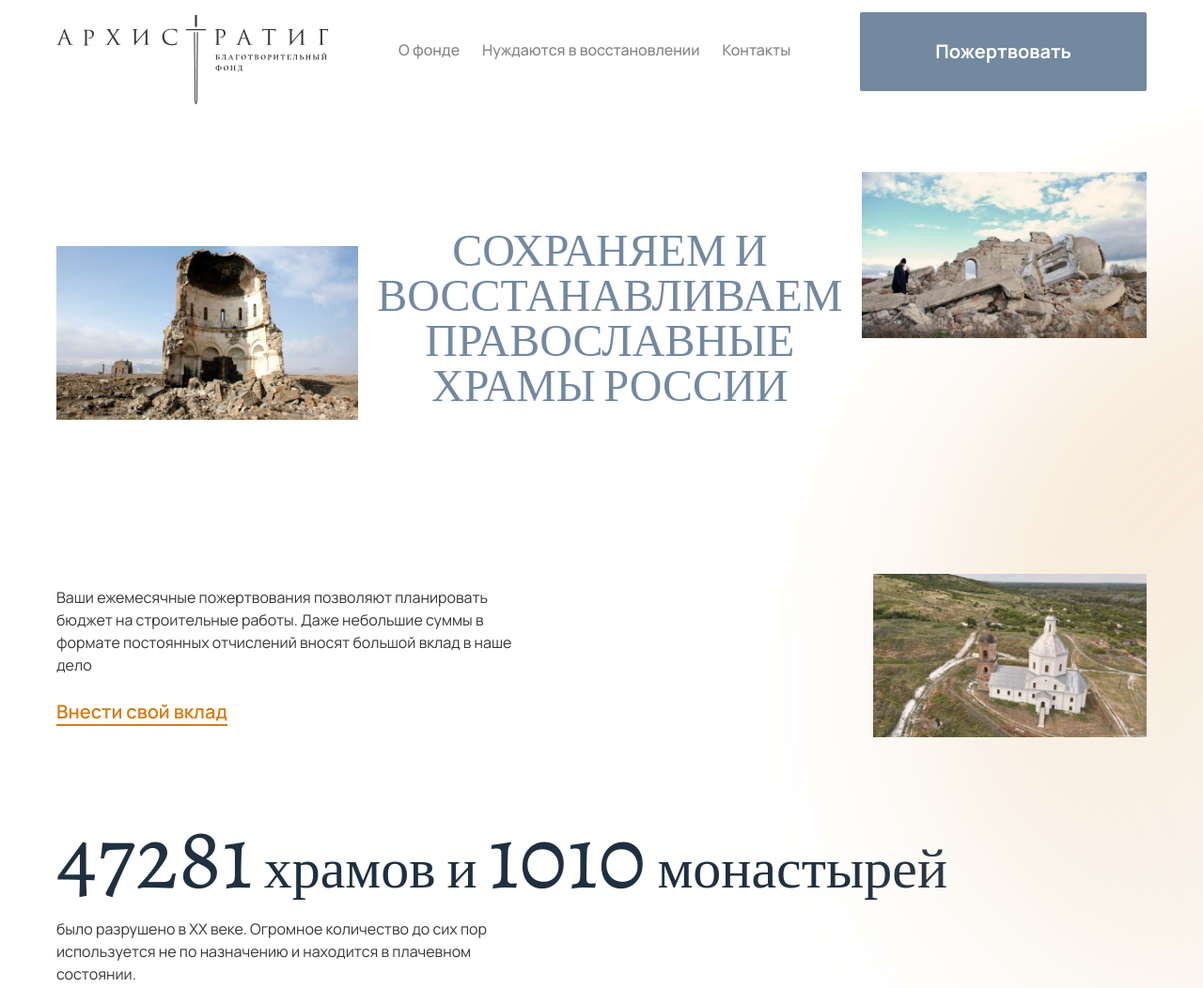
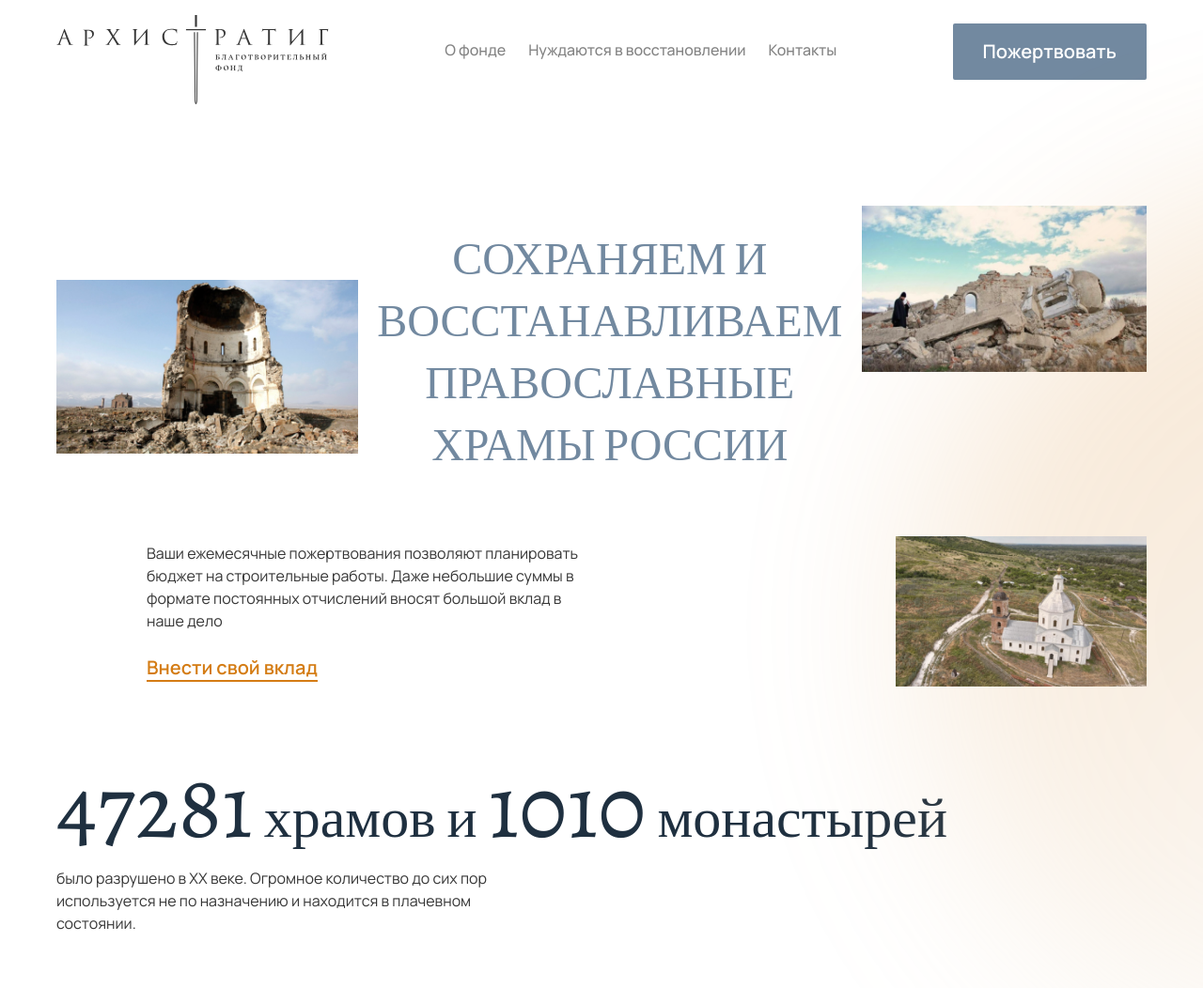
Before and after one commit to DizMaxWork/fond, a website: page index.html in a window 1280 px wide. Shown: the top 1052 px of the page at 94% size. Drawn offline with nearby package versions, Linux system fonts and the light colour scheme.

Commit message:
Итог

```diff
--- a/index.html
+++ b/index.html
@@ -82,8 +82,8 @@
                 <div class="bars md:hidden cursor-pointer" onclick="">
                     <img src="img/burger.svg" alt="">
                 </div>
-                <div class="btn-style md:px-20 px-4 md:py-7 py-2 rounded-sm hover-2 cursor-pointer">
-                    <button class="text-white font-bold md:text-xl text-xs">
+                <div class="btn-style md:px-8 px-4 md:py-4 py-2 rounded-sm hover-2 cursor-pointer">
+                    <button class="text-white font-semibold md:text-xl text-xs">
                         Пожертвовать
                     </button>
                 </div>
@@ -110,7 +110,7 @@
                             <img src="img/4.png" alt="">
                         </div>
                         <div class="xl:w-1/2 md:w-3/5 sm:w-3/4 text-center xl:pt-24 pt-16 xl:mx-0 mx-auto">
-                            <p class="font-medium leading-snug xl:text-5xl sm:text-4xl text-3xl big-text color-72" style="font-family: 'Alegreya';">
+                            <p class="font-medium xl:leading-snug xl:text-5xl sm:text-4xl text-3xl big-text color-72" style="font-family: 'Alegreya';">
                                 Сохраняем и восстанавливаем православные храмы России
                             </p>
                         </div>
@@ -118,8 +118,8 @@
                             <img src="img/5.png" alt="">
                         </div>
                     </div>
-                    <div class="flex justify-between items-center md:flex-nowrap flex-wrap xl:pt-44 pt-20">
-                        <div>
+                    <div class="flex justify-between items-center md:flex-nowrap flex-wrap xl:pt-16 pt-20">
+                        <div class="xl:pl-24">
                             <div class="lg:w-3/5 sm:w-11/12 w-3/4 pb-6">
                                 <p class="sm:text-base text-sm leading-relaxed">
                                     Ваши ежемесячные пожертвования позволяют планировать бюджет на строительные работы. Даже небольшие суммы в формате постоянных отчислений вносят большой вклад в наше дело
@@ -460,6 +460,7 @@
                 <img src="img/ellipse-left.svg" alt="">
             </div>
             <div class="container relative mx-auto sm:px-5 px-4">
+                <div class="bord-bot pb-32">
                     <div class="xl:py-20 xs:py-6">
                         <h2 class="xl:text-9xl dark-blue xs:text-4xl">
                             Храмы в работе
@@ -586,6 +587,7 @@
                                             <p class="md:text-3xl xs:text-2xl mt-2.5 header-font">1750 год</p>
                                             <p class="md:text-2xl  xs:text-xl md:mt-5 xs:mt-4 mb-2 header-font">Построено каменное здание храма</p>
                                             <p class="md:text-base  xs:text-sm">Строилось всеми жителями – кто-то приносил яйца для раствора, кто-то делал кирпичи</p>
+                                        </div>
                                     </div>
                                 </div>
                             </div>
```
Also changed, not shown: base.html (+5 -5 lines), church.html (+2 -2 lines), css/styles.css. Lines whose indentation alone changed are shown as unchanged.
